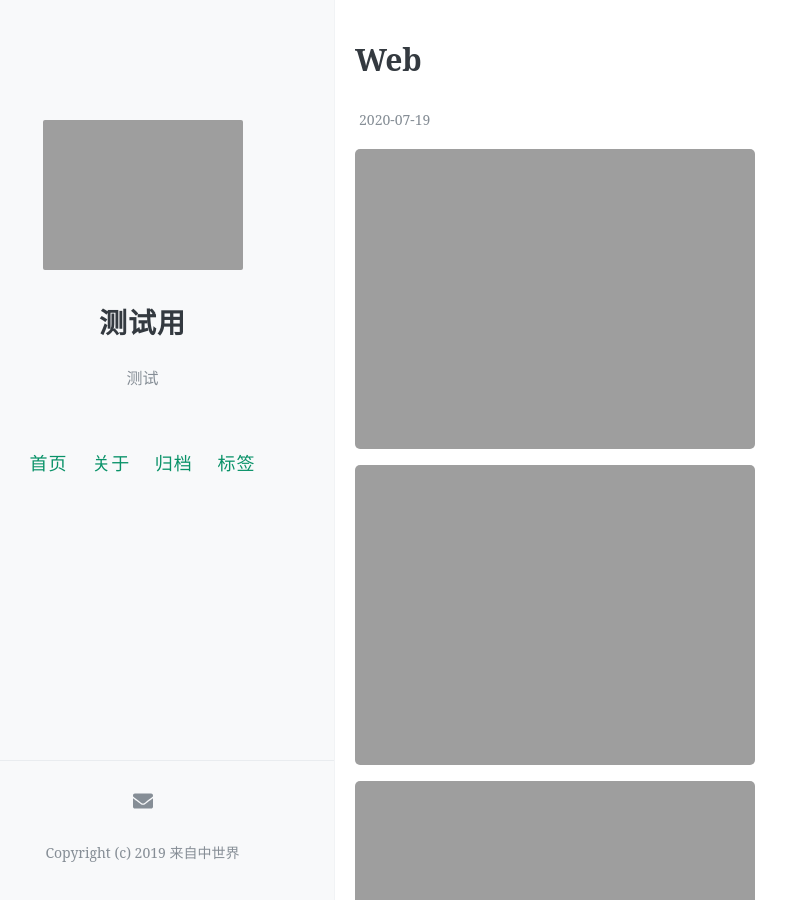
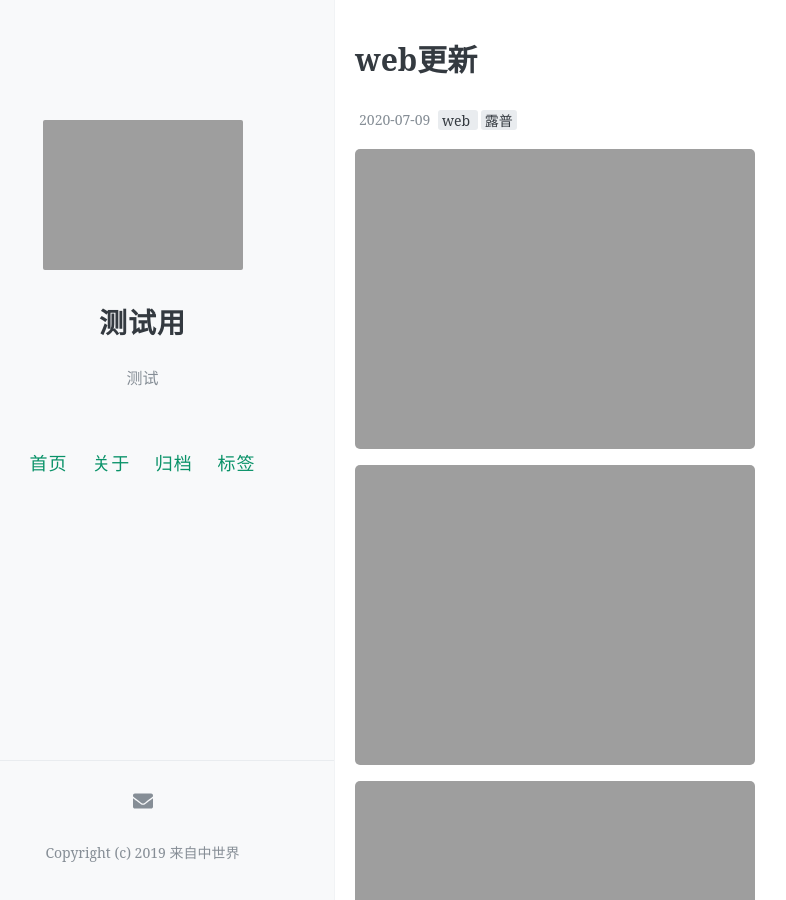
Before and after one commit to allegroxs/test_pages, a Jekyll site: the page built from _posts/2020-7-19-web.md, in a window 1280 px wide and 900 px high. Shown: the whole window, without its empty margins (49-835 px from the left). Built offline with Jekyll 4.4.1, drawn with Linux system fonts in a browser that asks for light colours; our own code applies the rules of GitHub Pages for plain Markdown files; comment, search, counter and statistics services are not loaded.

Commit message:
Update 2020-7-19-web.md

```diff
--- a/_posts/2020-7-19-web.md
+++ b/_posts/2020-7-19-web.md
@@ -1,3 +1,14 @@
+---
+layout: post
+title: web更新
+date: 2020-07-09
+Author:
+categories:
+tags: [web, 露普]
+comments: true
+---
+
+
 ![1](https://allegroxs.github.io/content/1..jpg)
 ![2](https://allegroxs.github.io/content/2.jpg)
 ![3](https://allegroxs.github.io/content/3.jpg)
```
